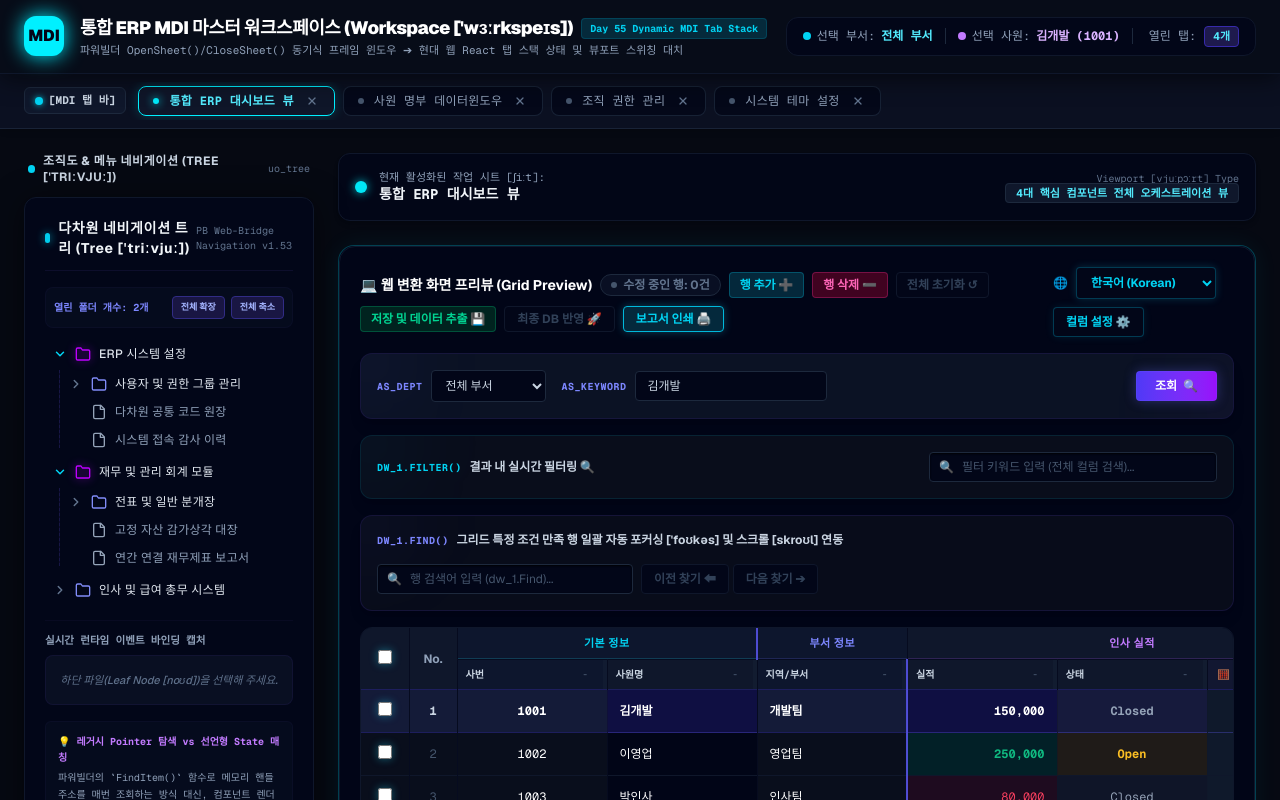
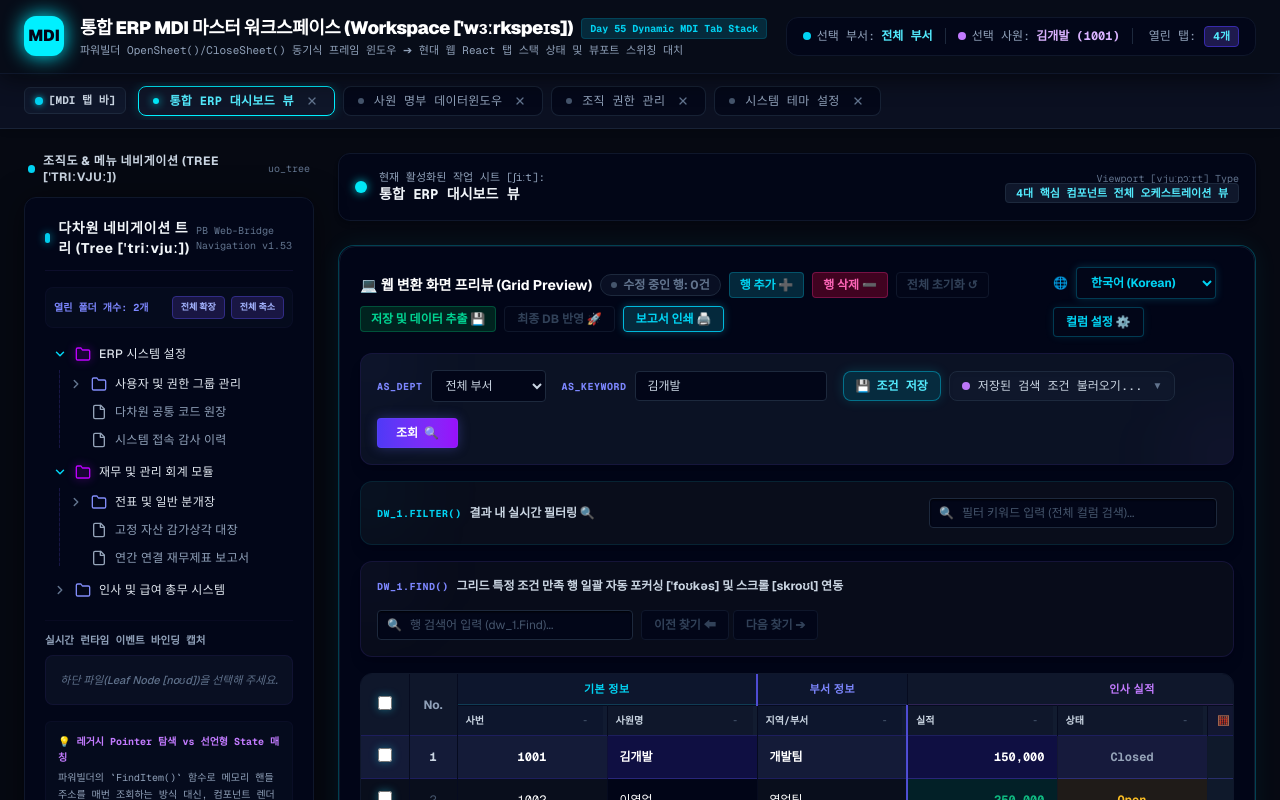
Before and after one commit to boradori80/pb-bridge, a Next.js app: page / in a window 1280 px wide. Shown: the top 800 px of the page. Built offline with nearby package versions, Linux system fonts and the light colour scheme.

Commit message:
기능: 사용자 정의 검색 조건 프리셋(Search Query Preset) 개발 및 메인 대시보드 연동 완료 (56일차 마감)

```diff
--- a/app/components/GridPreview.tsx
+++ b/app/components/GridPreview.tsx
@@ -7,6 +7,7 @@
 import React from "react";
 import { ParsedPB, ColumnInfo } from "../types";
 import { isNumericColumn, formatNumberWithCommas, evaluateDWExpression } from "../utils/expression";
+import SearchPreset from "./SearchPreset";
 
 interface GridPreviewProps {
   parsedData: ParsedPB;
@@ -16,6 +17,8 @@ interface GridPreviewProps {
   // [Day 27 작업] 행 선택 상태 정의 구역
   selectedRowIndex: number;
   onSelectRow: (rIdx: number) => void;
+  // [Day 56 작업] 검색 프리셋 복원 콜백 추가
+  onRestorePreset?: (presetQuery: { [key: string]: any }) => void;
 }
 
 const ALIGN_MAP: { [key: string]: string } = {
@@ -1190,6 +1193,7 @@ export default function GridPreview({
   argValues,
   selectedRowIndex,
   onSelectRow,
+  onRestorePreset,
 }: GridPreviewProps) {
   // [Day 44 작업] 다중 선택 체크박스 상태 모델 정의 (Set 구조로 인덱스 추적)
   const [selectedRowIds, setSelectedRowIds] = React.useState<Set<string>>(new Set());
@@ -3113,6 +3117,27 @@ export default function GridPreview({
               className="bg-slate-950 border border-slate-800 hover:border-indigo-500/50 focus:border-indigo-500 text-xs text-slate-300 placeholder-slate-600 rounded px-3 py-1.5 w-48 focus:outline-none focus:ring-1 focus:ring-indigo-500/30 transition-all"
             />
           </div>
+
+          {/* [Day 56 작업] 사용자 정의 검색 조건 프리셋(Search Query Preset) 저장/복원 컴포넌트 마운트 */}
+          <SearchPreset
+            currentQuery={{
+              as_dept: selectedDept,
+              as_status: argValues.as_status || "Closed",
+              an_sales: argValues.an_sales || "50000",
+              keyword: searchKeyword,
+            }}
+            onRestorePreset={(presetQuery) => {
+              if (presetQuery.as_dept) {
+                setSelectedDept(presetQuery.as_dept);
+              }
+              if (presetQuery.keyword !== undefined) {
+                setSearchKeyword(presetQuery.keyword);
+              }
+              if (onRestorePreset) {
+                onRestorePreset(presetQuery);
+              }
+            }}
+          />
         </div>
 
         <button
--- a/app/page.tsx
+++ b/app/page.tsx
@@ -345,6 +345,20 @@ export default function PBBridgeDashboard() {
     }
   };
 
+  // [Day 56 작업] 검색 조건 프리셋 저장/복원 시 대시보드 마스터 상태 일괄 동기화 핸들러
+  const handleRestorePreset = (presetQuery: { [key: string]: any }) => {
+    if (presetQuery.as_dept) {
+      setSelectedDept(presetQuery.as_dept);
+    }
+    setArgValues((prev) => ({
+      ...prev,
+      ...(presetQuery.as_dept ? { as_dept: presetQuery.as_dept } : {}),
+      ...(presetQuery.as_status ? { as_status: presetQuery.as_status } : {}),
+      ...(presetQuery.an_sales ? { an_sales: presetQuery.an_sales } : {}),
+    }));
+    setSelectedRowIndex(0);
+  };
+
   // SQL 모의 실행
   const handleExecuteSql = () => {
     if (!parsedData.retrieveQuery) return;
@@ -659,6 +673,7 @@ export default function PBBridgeDashboard() {
                       argValues={argValues}
                       selectedRowIndex={selectedRowIndex}
                       onSelectRow={handleSelectRow}
+                      onRestorePreset={handleRestorePreset}
                     />
                   </div>
 
@@ -719,6 +734,7 @@ export default function PBBridgeDashboard() {
                     argValues={argValues}
                     selectedRowIndex={selectedRowIndex}
                     onSelectRow={handleSelectRow}
+                    onRestorePreset={handleRestorePreset}
                   />
                 </div>
               )}
```
